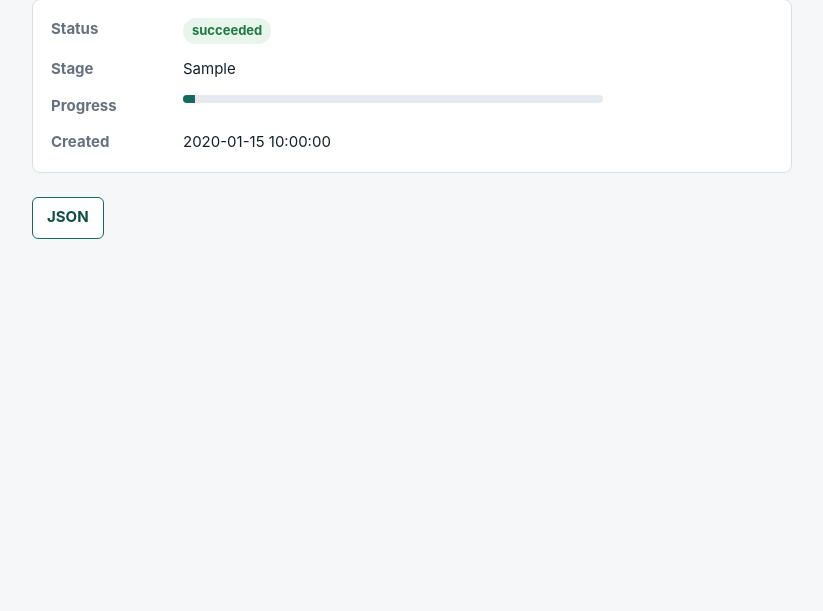
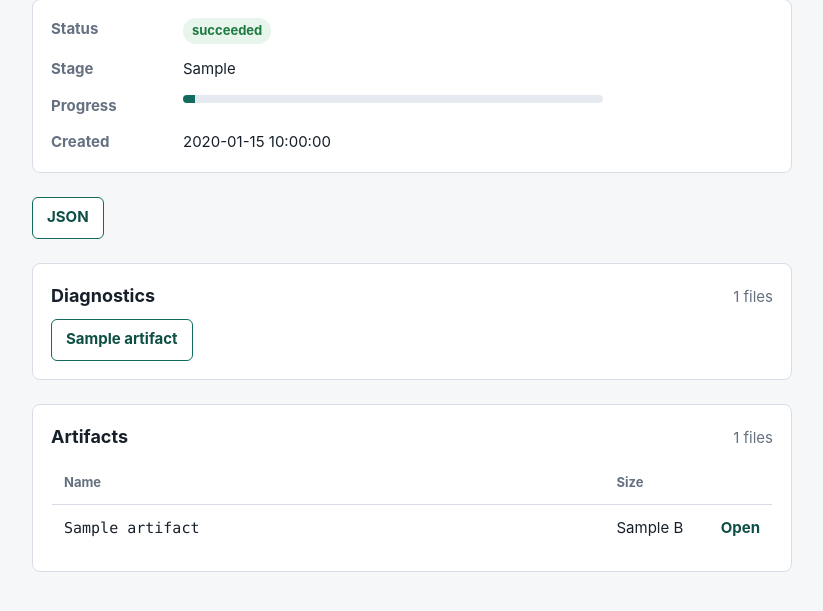
Before and after one commit to tyrimedio/openphonic, a FastAPI app: template openphonic/templates/job.html in a window 1280 px wide. Shown: the part 134-745 px from the top of the page, without its empty margins (228-1051 px from the left). Run offline with FastAPI, Linux system fonts and the light colour scheme; the template is opened without the code that fills it: most values are stand-ins (such as "Sample title", 1, 10 or a date in 2020).

Commit message:
add job artifact inspection

```diff
--- a/openphonic/api/routes.py
+++ b/openphonic/api/routes.py
@@ -2,6 +2,7 @@ from __future__ import annotations
 
 from pathlib import Path
 from typing import Annotated
+from urllib.parse import quote
 
 from fastapi import APIRouter, BackgroundTasks, File, Form, HTTPException, Request, UploadFile
 from fastapi.responses import FileResponse, HTMLResponse, RedirectResponse
@@ -10,7 +11,12 @@ from fastapi.templating import Jinja2Templates
 from openphonic.core.database import create_job, init_db
 from openphonic.core.settings import get_settings
 from openphonic.services.jobs import fetch_job, recent_jobs, reserve_upload, run_job
-from openphonic.services.storage import save_upload_file
+from openphonic.services.storage import (
+    JobArtifact,
+    job_artifact_path,
+    list_job_artifacts,
+    save_upload_file,
+)
 
 router = APIRouter()
 PACKAGE_ROOT = Path(__file__).resolve().parents[1]
@@ -18,10 +24,48 @@ templates = Jinja2Templates(directory=str(PACKAGE_ROOT / "templates"))
 UploadFormFile = Annotated[UploadFile, File()]
 PresetForm = Annotated[str, Form()]
 
+COMMON_ARTIFACTS = [
+    ("Job events", "job-events.jsonl", "/events"),
+    ("Command log", "commands.jsonl", "/commands"),
+    ("Media metadata", "00_media_metadata.json", "/metadata"),
+    ("Pipeline manifest", "pipeline_manifest.json", "/manifest"),
+]
+
 
 def _ensure_ready() -> None:
     settings = get_settings()
     init_db(settings.database_path)
+
+
+def _artifact_url(job_id: str, artifact_name: str) -> str:
+    return f"/api/jobs/{job_id}/artifacts/{quote(artifact_name, safe='/')}"
+
+
+def _artifact_payload(job_id: str, artifact: JobArtifact) -> dict:
+    return {
+        "name": artifact.name,
+        "size_bytes": artifact.size_bytes,
+        "url": _artifact_url(job_id, artifact.name),
+    }
+
+
+def _require_job(job_id: str):
+    record = fetch_job(job_id)
+    if record is None:
+        raise HTTPException(status_code=404, detail="Job not found.")
+    return record
+
+
+def _artifact_response(job_id: str, artifact_name: str, media_type: str | None = None):
+    _ensure_ready()
+    _require_job(job_id)
+    try:
+        path = job_artifact_path(get_settings(), job_id, artifact_name)
+    except ValueError as exc:
+        raise HTTPException(status_code=400, detail=str(exc)) from exc
+    except FileNotFoundError as exc:
+        raise HTTPException(status_code=404, detail="Artifact not found.") from exc
+    return FileResponse(path, filename=path.name, media_type=media_type)
 
 
 @router.get("/healthz")
@@ -46,15 +90,25 @@ def index(request: Request):
 @router.get("/jobs/{job_id}", response_class=HTMLResponse)
 def job_page(request: Request, job_id: str):
     _ensure_ready()
-    record = fetch_job(job_id)
-    if record is None:
-        raise HTTPException(status_code=404, detail="Job not found.")
+    record = _require_job(job_id)
+    artifacts = list_job_artifacts(get_settings(), job_id)
+    artifact_names = {artifact.name for artifact in artifacts}
     return templates.TemplateResponse(
         request,
         "job.html",
         {
             "request": request,
             "job": record,
+            "artifacts": [_artifact_payload(job_id, artifact) for artifact in artifacts],
+            "common_artifacts": [
+                {
+                    "label": label,
+                    "name": artifact_name,
+                    "url": f"/api/jobs/{job_id}{suffix}",
+                }
+                for label, artifact_name, suffix in COMMON_ARTIFACTS
+                if artifact_name in artifact_names
+            ],
         },
     )
 
@@ -114,17 +168,14 @@ async def _create_job(
 @router.get("/api/jobs/{job_id}")
 def get_job_api(job_id: str) -> dict:
     _ensure_ready()
-    record = fetch_job(job_id)
-    if record is None:
-        raise HTTPException(status_code=404, detail="Job not found.")
+    record = _require_job(job_id)
     return record.to_dict()
 
 
 @router.get("/api/jobs/{job_id}/download")
 def download_job(job_id: str):
-    record = fetch_job(job_id)
-    if record is None:
-        raise HTTPException(status_code=404, detail="Job not found.")
+    _ensure_ready()
+    record = _require_job(job_id)
     if record.status != "succeeded" or not record.output_path:
         raise HTTPException(status_code=409, detail="Job output is not ready.")
     path = Path(record.output_path)
@@ -135,12 +186,47 @@ def download_job(job_id: str):
 
 @router.get("/api/jobs/{job_id}/transcript")
 def download_transcript(job_id: str):
-    record = fetch_job(job_id)
-    if record is None:
-        raise HTTPException(status_code=404, detail="Job not found.")
+    _ensure_ready()
+    record = _require_job(job_id)
     if not record.transcript_path:
         raise HTTPException(status_code=404, detail="Transcript not available.")
     path = Path(record.transcript_path)
     if not path.exists():
         raise HTTPException(status_code=404, detail="Transcript file missing.")
     return FileResponse(path, filename=path.name)
+
+
+@router.get("/api/jobs/{job_id}/artifacts")
+def list_artifacts_api(job_id: str) -> list[dict]:
+    _ensure_ready()
+    _require_job(job_id)
+    try:
+        artifacts = list_job_artifacts(get_settings(), job_id)
+    except ValueError as exc:
+        raise HTTPException(status_code=400, detail=str(exc)) from exc
+    return [_artifact_payload(job_id, artifact) for artifact in artifacts]
+
+
+@router.get("/api/jobs/{job_id}/artifacts/{artifact_name:path}")
+def download_artifact(job_id: str, artifact_name: str):
+    return _artifact_response(job_id, artifact_name)
+
+
+@router.get("/api/jobs/{job_id}/events")
+def download_job_events(job_id: str):
+    return _artifact_response(job_id, "job-events.jsonl", media_type="application/x-ndjson")
+
+
+@router.get("/api/jobs/{job_id}/commands")
+def download_command_log(job_id: str):
+    return _artifact_response(job_id, "commands.jsonl", media_type="application/x-ndjson")
+
+
+@router.get("/api/jobs/{job_id}/metadata")
+def download_media_metadata(job_id: str):
+    return _artifact_response(job_id, "00_media_metadata.json", media_type="application/json")
+
+
+@router.get("/api/jobs/{job_id}/manifest")
+def download_pipeline_manifest(job_id: str):
+    return _artifact_response(job_id, "pipeline_manifest.json", media_type="application/json")
--- a/openphonic/static/styles.css
+++ b/openphonic/static/styles.css
@@ -236,6 +236,28 @@ dd {
   display: flex;
   flex-wrap: wrap;
   gap: 10px;
+  margin-bottom: 24px;
+}
+
+.actions.compact {
+  margin-bottom: 0;
+}
+
+.mono {
+  font-family: ui-monospace, "SFMono-Regular", Consolas, "Liberation Mono", monospace;
+  overflow-wrap: anywhere;
+}
+
+.artifact-table td:nth-child(2),
+.artifact-table th:nth-child(2) {
+  width: 96px;
+  white-space: nowrap;
+}
+
+.artifact-table td:last-child,
+.artifact-table th:last-child {
+  width: 72px;
+  text-align: right;
 }
 
 @media (max-width: 760px) {
--- a/openphonic/templates/job.html
+++ b/openphonic/templates/job.html
@@ -57,6 +57,49 @@
         {% endif %}
         <a class="button secondary" href="/api/jobs/{{ job.id }}">JSON</a>
       </section>
+
+      {% if common_artifacts %}
+        <section class="panel">
+          <div class="section-heading">
+            <h2>Diagnostics</h2>
+            <span>{{ common_artifacts|length }} files</span>
+          </div>
+          <div class="actions compact">
+            {% for artifact in common_artifacts %}
+              <a class="button secondary" href="{{ artifact.url }}">{{ artifact.label }}</a>
+            {% endfor %}
+          </div>
+        </section>
+      {% endif %}
+
+      <section class="panel">
+        <div class="section-heading">
+          <h2>Artifacts</h2>
+          <span>{{ artifacts|length }} files</span>
+        </div>
+        {% if artifacts %}
+          <table class="artifact-table">
+            <thead>
+              <tr>
+                <th>Name</th>
+                <th>Size</th>
+                <th></th>
+              </tr>
+            </thead>
+            <tbody>
+              {% for artifact in artifacts %}
+                <tr>
+                  <td class="mono">{{ artifact.name }}</td>
+                  <td>{{ artifact.size_bytes }} B</td>
+                  <td><a href="{{ artifact.url }}">Open</a></td>
+                </tr>
+              {% endfor %}
+            </tbody>
+          </table>
+        {% else %}
+          <p class="empty">No artifacts yet.</p>
+        {% endif %}
+      </section>
     </main>
   </body>
 </html>
```
Also changed, not shown: openphonic/services/storage.py (+51 -0 lines), tests/test_api.py (+66 -4 lines), tests/test_storage.py (+58 -1 lines).
